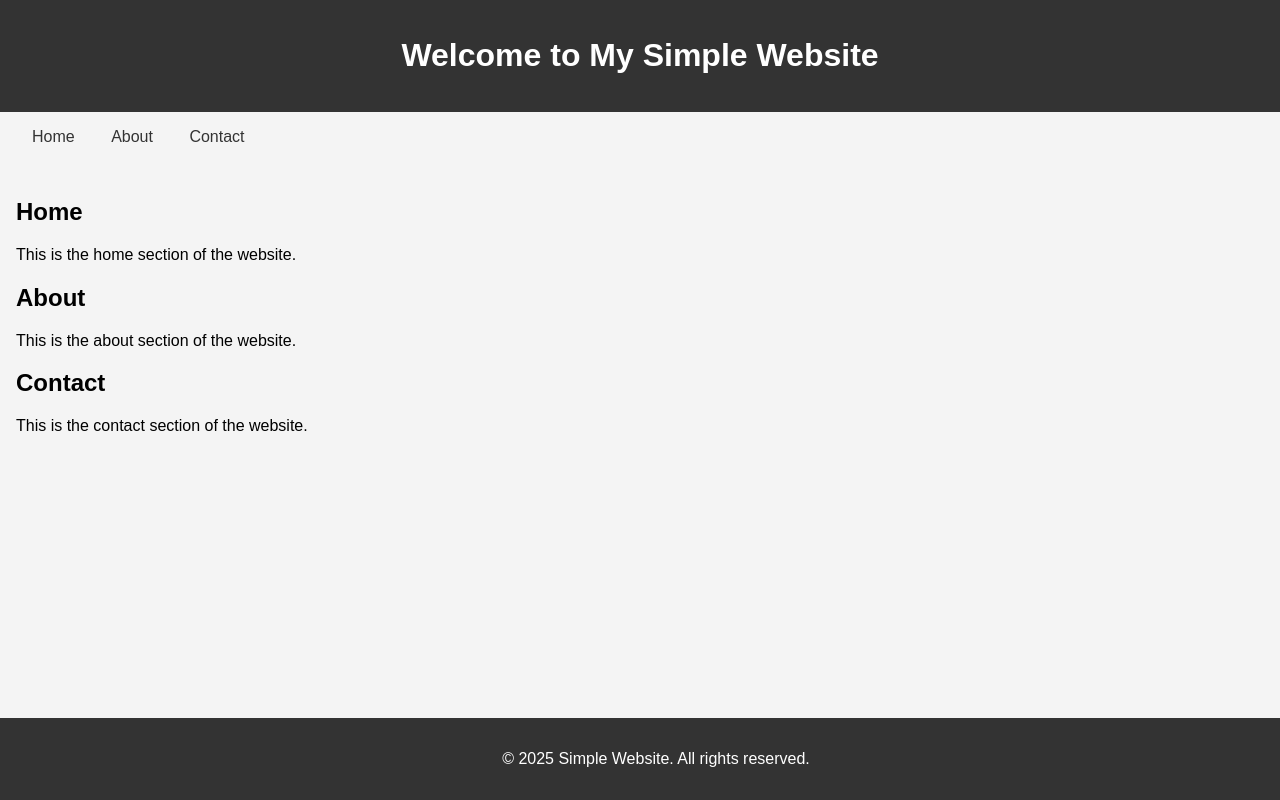
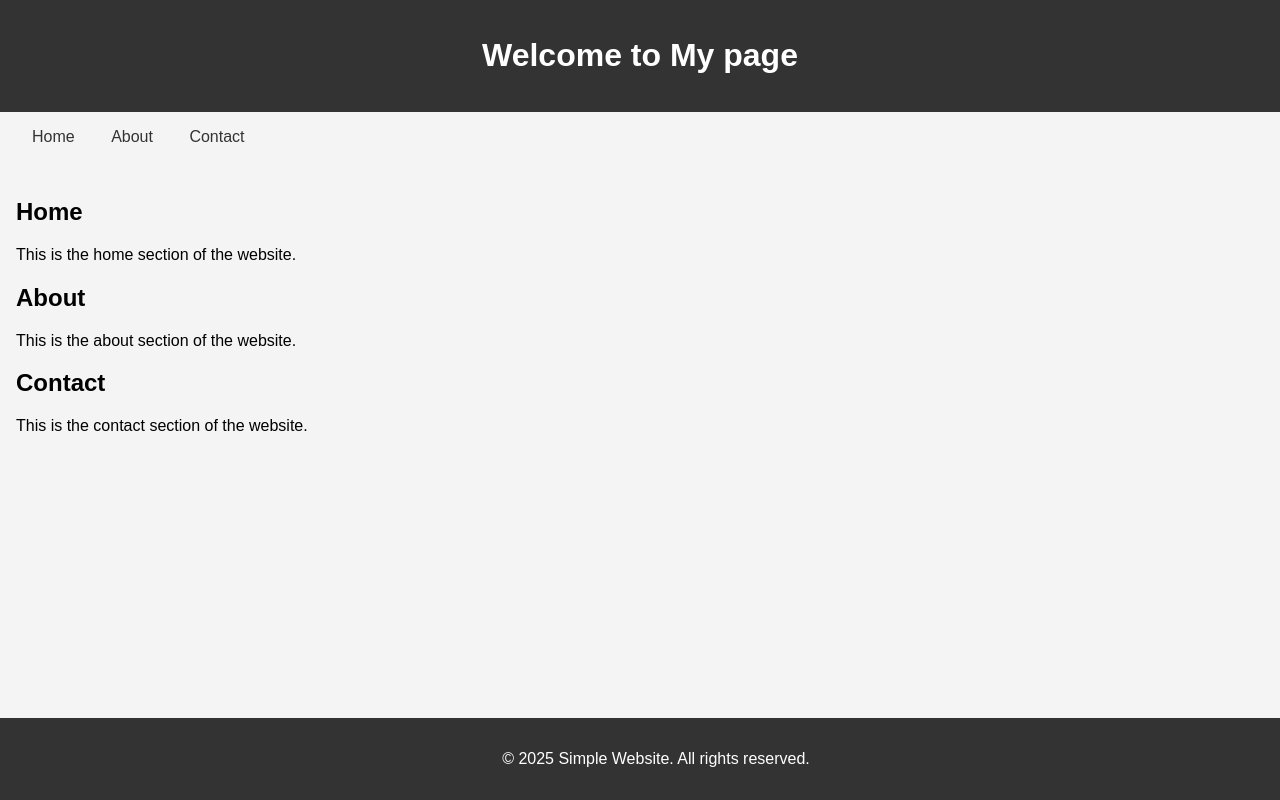
Before and after one commit to dickong2009/max-mic, a plain HTML site: page index.html in a window 1280 px wide. Drawn offline with Linux system fonts and the light colour scheme.

Commit message:
Update index.html
change header name

```diff
--- a/index.html
+++ b/index.html
@@ -41,7 +41,7 @@
 </head>
 <body>
     <header>
-        <h1>Welcome to My Simple Website</h1>
+        <h1>Welcome to My page</h1>
     </header>
     <nav>
         <a href="#home">Home</a>
```
